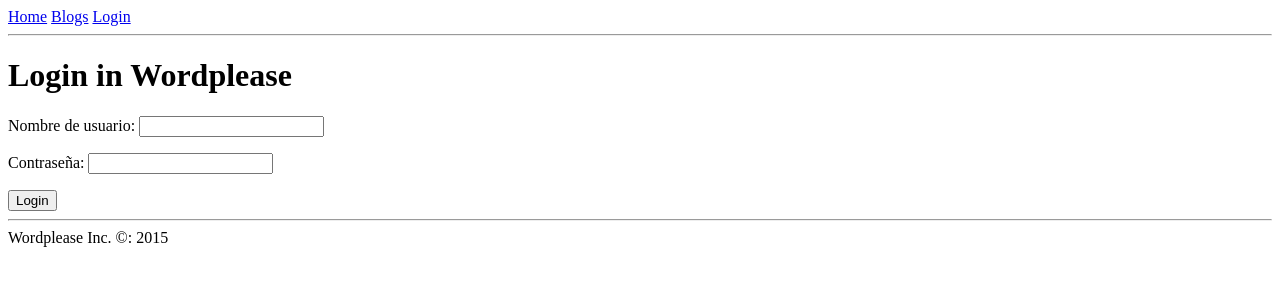
After one commit to ChusSenosiain/Wordplease, a Django app: page /login/ in a window 1280 px wide. The commit adds this page. Shown: the top 300 px of the page. Run offline with Django 3.2, Linux system fonts and the light colour scheme.

Commit message:
Login & login required to create a new post

```diff
--- a/posts/templates/posts/menu.html
+++ b/posts/templates/posts/menu.html
@@ -1,4 +1,9 @@
 <a href="{% url 'home' %}">Home</a>
 <a href="{% url 'blogs' %}">Blogs</a>
+
+{% if user.is_authenticated %}
 <a href="{% url 'new_post' %}">New Post</a>
+{% else %}
+<a href="{% url 'login' %}">Login</a>
+{% endif %}
 <hr>
--- /dev/null
+++ b/posts/templates/users/login.html
@@ -0,0 +1,19 @@
+{% extends 'posts/base.html' %}
+{% block 'content' %}
+
+    <h1>Login in Wordplease</h1>
+
+    {% if errors %}
+        <p style="color:red">{{ errors }}</p>
+    {% endif %}
+
+    <form method="post">
+        {% csrf_token %}
+
+        {{ form.as_p }}
+
+        <button type="submit">Login</button>
+    </form>
+
+
+{% endblock %}
--- a/posts/urls.py
+++ b/posts/urls.py
@@ -9,4 +9,6 @@ urlpatterns = patterns('',
     url(r'^blogs$', views.BlogsView.as_view(), name='blogs'),
     url(r'^blogs/(?P<username>\w+)', views.BlogView.as_view(), name='blog_detail'),
     url(r'^new-post', views.CreatePostView.as_view(), name='new_post'),
+    url(r'^login/$', views.LoginView.as_view(), name='login'),
+
 )
--- a/posts/views.py
+++ b/posts/views.py
@@ -1,12 +1,16 @@
 #encoding:UTF-8
+from django.contrib.auth import login
+from django.contrib.auth import authenticate
+from django.contrib.auth.decorators import login_required
 from django.contrib.auth.models import User
 from django.core.urlresolvers import reverse
 from django.http import HttpResponseNotFound
-from django.shortcuts import render
+from django.shortcuts import render, redirect
 
 # Create your views here.
+from django.utils.decorators import method_decorator
 from django.views.generic import View
-from posts.forms import PostForm
+from posts.forms import PostForm, loginForm
 from posts.models import Post
 from wordplease.settings import PUBLIC
 
@@ -78,8 +82,45 @@ class BlogView(View):
 
 
 
+class LoginView(View):
+
+    def get(self, request):
+
+        form = loginForm(request.POST or None)
+        context = {
+            'form': form
+        }
+
+        return render(request, 'users/login.html', context)
+
+    def post(self, request):
+
+        form = loginForm(request.POST)
+        context = {
+            'form': form
+        }
+
+        if form.is_valid():
+            user_username = form.cleaned_data.get('username','')
+            user_password =  form.cleaned_data.get('password', '')
+            user = authenticate(username=user_username, password=user_password)
+
+            if user is not None:
+                if user.is_active:
+                    login(request, user)
+                    return redirect(reverse('blog_detail', args={user.username}))
+                else:
+                    context['errors'] = 'El usuario no está activo'
+            else:
+                context['errors'] = 'Usuario o contraseña incorrectos'
+
+
+        return render(request, 'users/login.html', context)
+
+
 class CreatePostView(View):
 
+    @method_decorator(login_required(login_url='login'))
     def get(self, request):
 
         form = PostForm()
@@ -89,6 +130,7 @@ class CreatePostView(View):
 
         return render(request, 'posts/new_post.html', context)
 
+    @method_decorator(login_required(login_url='login'))
     def post(self, request):
 
         messages = ''
```
Also changed, not shown: db.sqlite3.
